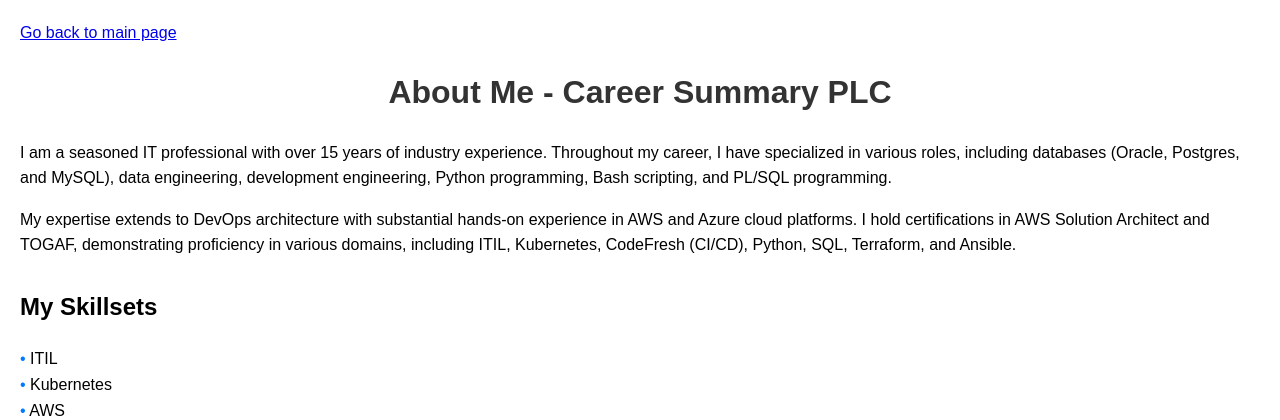
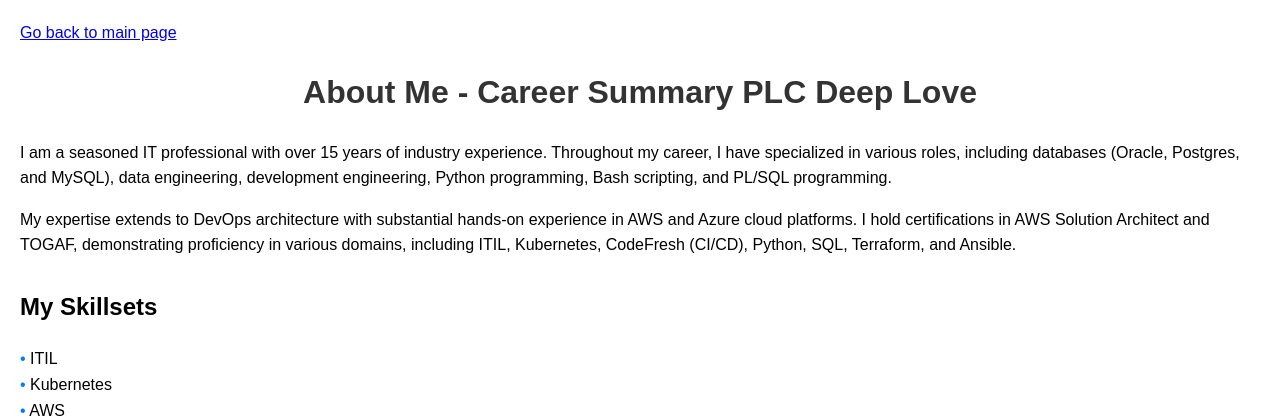
Before and after one commit to chakratechgeek/mywebpage, a Django app: template templates/aboutMe.html in a window 1280 px wide. Shown: the top 420 px of the page. Run offline with Django 3.2, Linux system fonts and the light colour scheme; the template is opened without the code that fills it, so the values that code supplies are empty.

Commit message:
PLC LOVE

```diff
--- a/templates/aboutMe.html
+++ b/templates/aboutMe.html
@@ -42,7 +42,7 @@
     <div class="back-to-main">
         <a href="{% url 'Home' %}">Go back to main page</a>
     </div>
-    <h1>About Me - Career Summary PLC</h1>
+    <h1>About Me - Career Summary PLC Deep Love</h1>
 
     <div class="summary">
         <p>
```
